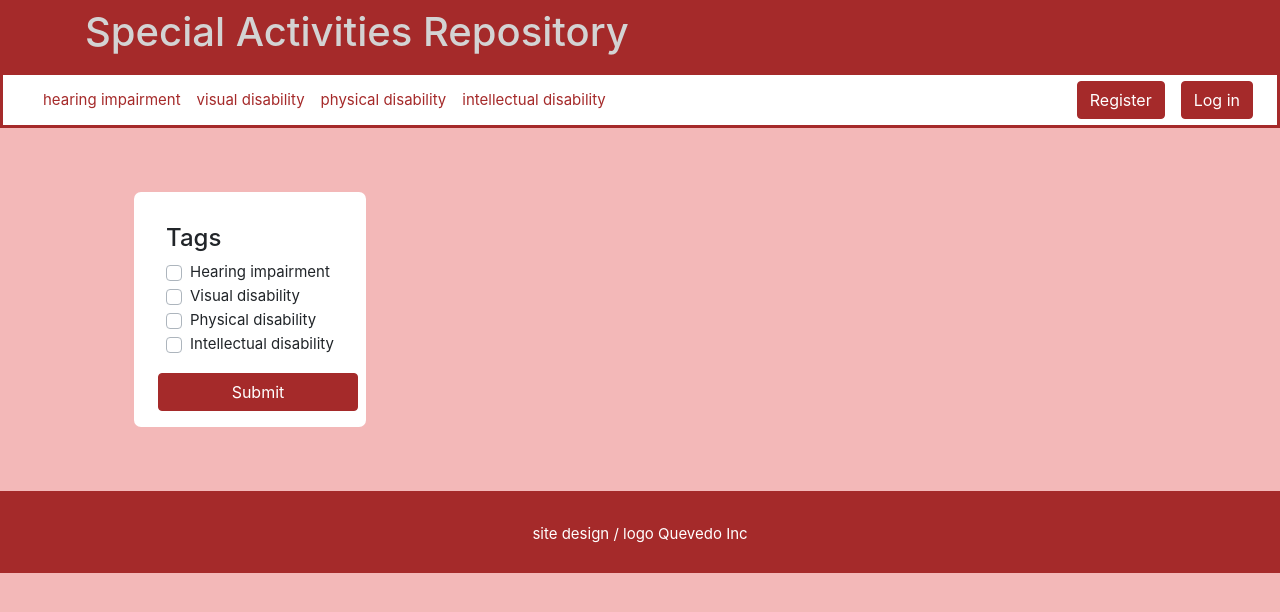
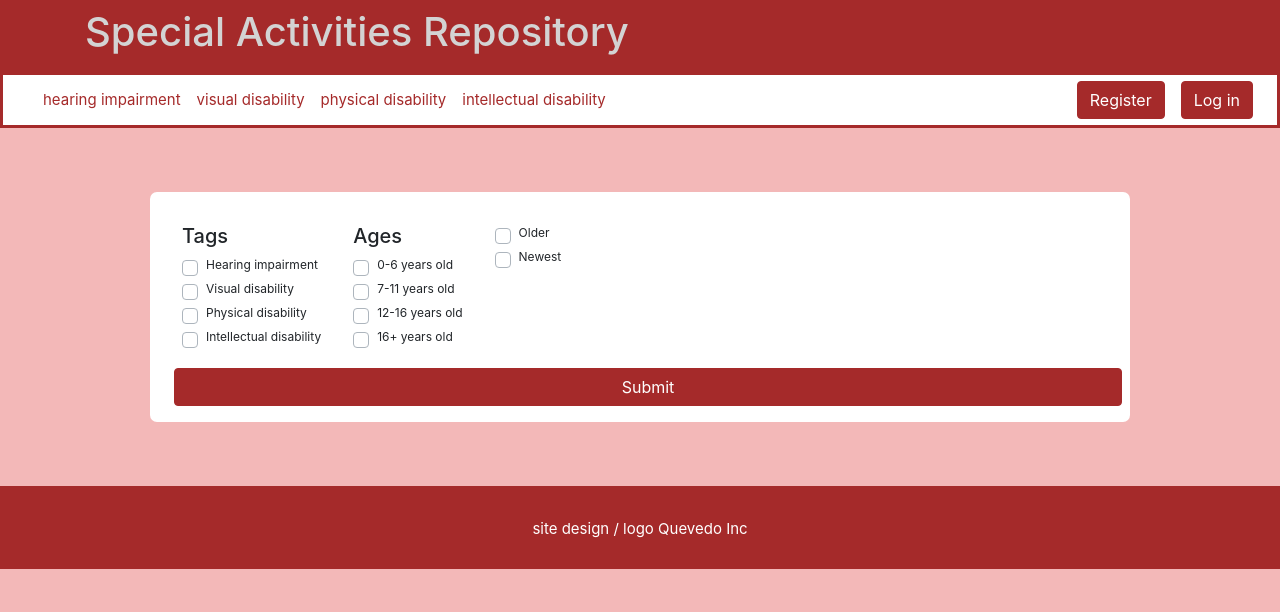
Before and after one commit to IvanSampere/finalProjectCS50, a Flask app: page /content in a window 1280 px wide. Shown: the top 612 px of the page. Run offline with Flask 2, Linux system fonts and the light colour scheme; some libraries are stand-ins or nearby versions.

Commit message:
style content

```diff
--- a/static/styles.css
+++ b/static/styles.css
@@ -87,15 +87,20 @@ main .btn, main .btn:hover {
 }
 
 #filter_div {
-    display: block;
     text-align: left;
-    float: left;
-    margin: 1rem;
+    font-size: 12px;
+    margin: 1rem 2rem;
     padding: 1rem;
     background-color: white;
     border-radius: 7px !important;
 
 }
-#tags {
+#tags, #ages  {
+    float: left;
     padding: 1rem;
 }
+#time
+{
+    padding: 1rem;
+    float: left;
+}
--- a/templates/content.html
+++ b/templates/content.html
@@ -8,7 +8,7 @@
     <div id="filter_div">
         <form action="/content" method="POST">
             <div id="tags">
-                <h4>Tags</h4>
+                <h5>Tags</h5>
                 <div class="custom-control custom-checkbox">
                     <input type="checkbox" class="custom-control-input" id="customCheck" name="tag" value="hearing">
                     <label class="custom-control-label" for="customCheck">Hearing impairment</label>
@@ -26,6 +26,35 @@
                     <label class="custom-control-label" for="customCheck3">Intellectual disability</label>
                 </div>
             </div>
+            <div id="ages">
+                <h5>Ages</h5>
+                <div class="custom-control custom-checkbox">
+                    <input type="checkbox" class="custom-control-input" id="customCheck4" name="tag" value="hearing">
+                    <label class="custom-control-label" for="customCheck4">0-6 years old</label>
+                </div>
+                <div class="custom-control custom-checkbox">
+                    <input type="checkbox" class="custom-control-input" id="customCheck5" name="tag" value="visual">
+                    <label class="custom-control-label" for="customCheck5">7-11 years old</label>
+                </div>
+                <div class="custom-control custom-checkbox">
+                    <input type="checkbox" class="custom-control-input" id="customCheck6" name="tag" value="physical">
+                    <label class="custom-control-label" for="customCheck6">12-16 years old</label>
+                </div>
+                <div class="custom-control custom-checkbox">
+                    <input type="checkbox" class="custom-control-input" id="customCheck7" name="tag" value="intellectual">
+                    <label class="custom-control-label" for="customCheck7">16+ years old</label>
+                </div>
+            </div>
+            <div id="time">
+                <div class="custom-control custom-checkbox">
+                    <input type="checkbox" class="custom-control-input" id="customCheck8" name="tag" value="physical">
+                    <label class="custom-control-label" for="customCheck8">Older</label>
+                </div>
+                <div class="custom-control custom-checkbox">
+                    <input type="checkbox" class="custom-control-input" id="customCheck9" name="tag" value="intellectual">
+                    <label class="custom-control-label" for="customCheck9">Newest</label>
+                </div>
+            </div>
             <input id="btn_nav" class="nav-item btn" type="submit" value="Submit">
         </form>
     </div>
```
Also changed, not shown: project.db.
